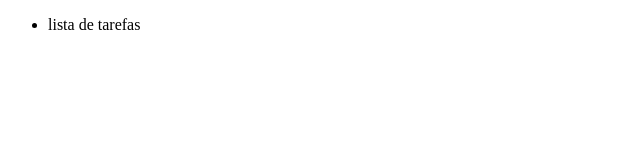
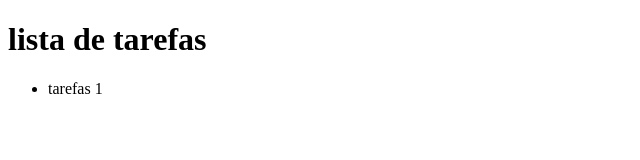
Before and after one commit to GabrielSR-dev/listas-de-tarefas, a plain HTML site: page index.html in a window 1280 px wide. Shown: the whole page, without its empty margins (0-640 px from the left). Drawn offline with Linux system fonts and the light colour scheme.

Commit message:
header da pagina

```diff
--- a/index.html
+++ b/index.html
@@ -6,8 +6,11 @@
     <title>listas de tarefas</title>
 </head>
 <body>
+    <header>
+        <h1>lista de tarefas</h1>
+    </header>
     <ul>
-        <li>lista de tarefas</li>
+        <li>tarefas 1</li>
     </ul>
 
 </body>
```
